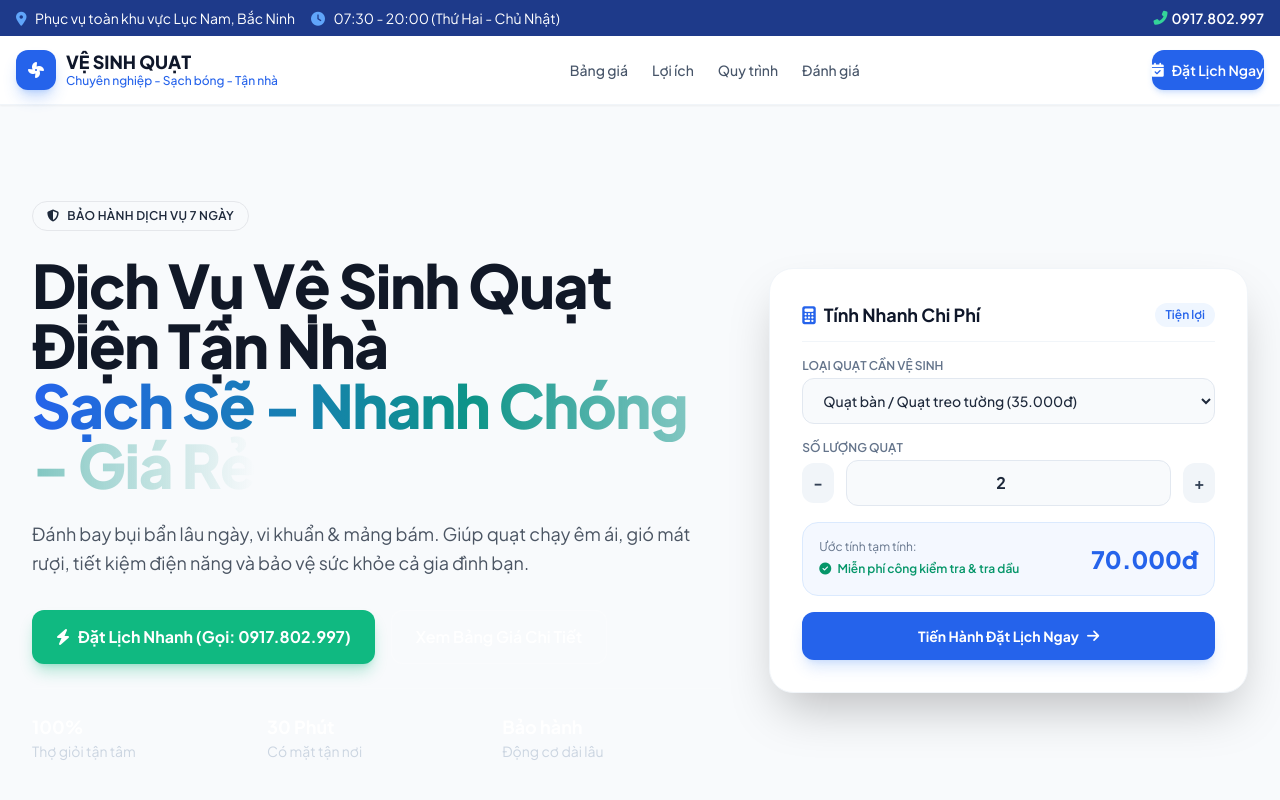
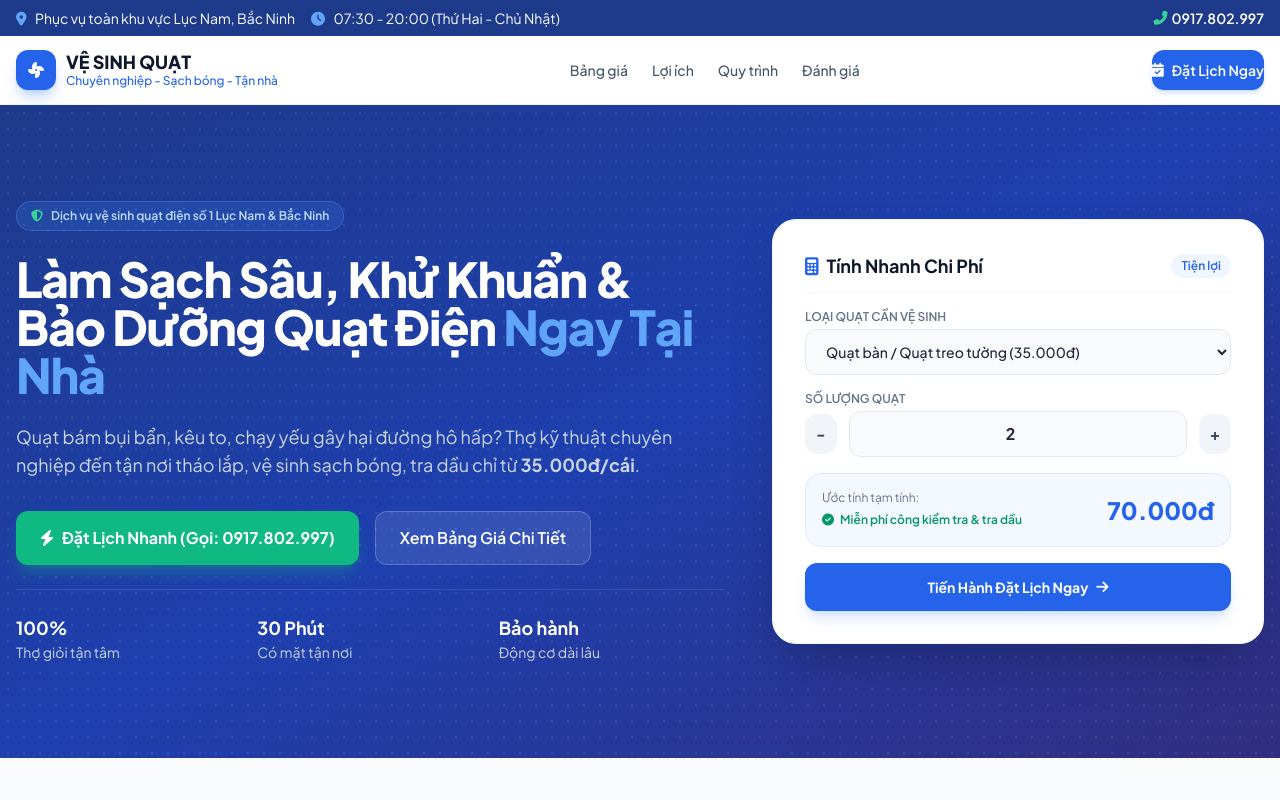
Before and after one commit to truongkmt/vesinhquat, a plain HTML site: page index.html in a window 1280 px wide. Shown: the top 800 px of the page. Drawn offline with nearby package versions, Linux system fonts and the light colour scheme.

Commit message:
Update index.html

```diff
--- a/index.html
+++ b/index.html
@@ -77,23 +77,19 @@
     </header>
 
     <!-- Hero Section -->
-    <section class="hero-bg py-16 lg:py-24 overflow-hidden relative border-b border-slate-100">
-        <div class="max-w-7xl mx-auto px-4 sm:px-6 lg:px-8">
-            <div class="grid grid-cols-1 lg:grid-cols-12 gap-12 items-center">
-
-                <div class="lg:col-span-7 space-y-6 text-center lg:text-left">
-                    <div class="inline-flex items-center gap-2 px-3.5 py-1.5 rounded-full bg-fresh-500/10 text-fresh-600 font-semibold text-xs tracking-wide uppercase border border-fresh-500/20">
-                        <i class="fa-solid fa-shield-halved"></i> Bảo Hành Dịch Vụ 7 Ngày
-                    </div>
-
-                    <h1 class="text-4xl sm:text-5xl lg:text-6xl font-extrabold text-gray-900 tracking-tight leading-tight">
-                        Dịch Vụ Vệ Sinh Quạt Điện Tận Nhà <br class="hidden sm:inline"/>
-                        <span class="bg-gradient-to-r from-brand-600 via-teal-600 to-fresh-500 bg-clip-text text-transparent">Sạch Sẽ - Nhanh Chóng - Giá Rẻ</span>
-                    </h1>
-
-                    <p class="text-lg text-gray-600 max-w-2xl mx-auto lg:mx-0 leading-relaxed">
-                        Đánh bay bụi bẩn lâu ngày, vi khuẩn & mảng bám. Giúp quạt chạy êm ái, gió mát rượi, tiết kiệm điện năng và bảo vệ sức khỏe cả gia đình bạn.
-                    </p>
+    <section class="relative bg-gradient-to-br from-blue-900 via-blue-800 to-indigo-900 text-white py-16 lg:py-24 overflow-hidden">
+        <div class="absolute inset-0 opacity-10 bg-[radial-gradient(#ffffff_1px,transparent_1px)] [background-size:16px_16px]"></div>
+        <div class="max-w-7xl mx-auto px-4 relative z-10 grid grid-cols-1 lg:grid-cols-12 gap-12 items-center">
+            <div class="lg:col-span-7 space-y-6">
+                <span class="inline-flex items-center gap-2 bg-blue-500/20 border border-blue-400/30 text-blue-200 text-xs font-semibold px-3.5 py-1.5 rounded-full">
+                    <i class="fas fa-shield-alt text-emerald-400"></i> Dịch vụ vệ sinh quạt điện số 1 Lục Nam & Bắc Ninh
+                </span>
+                <h2 class="text-3xl sm:text-4xl lg:text-5xl font-extrabold tracking-tight leading-tight">
+                    Làm Sạch Sâu, Khử Khuẩn & Bảo Dưỡng Quạt Điện <span class="text-blue-400">Ngay Tại Nhà</span>
+                </h2>
+                <p class="text-slate-300 text-base sm:text-lg max-w-2xl">
+                    Quạt bám bụi bẩn, kêu to, chạy yếu gây hại đường hô hấp? Thợ kỹ thuật chuyên nghiệp đến tận nơi tháo lắp, vệ sinh sạch bóng, tra dầu chỉ từ <strong>35.000đ/cái</strong>.
+                </p>
                 <div class="flex flex-wrap gap-4 pt-2">
                     <a href="#booking" class="bg-emerald-500 hover:bg-emerald-600 text-white font-bold px-6 py-3.5 rounded-xl shadow-lg shadow-emerald-500/30 transition flex items-center gap-2 text-base">
                         <i class="fas fa-bolt"></i> Đặt Lịch Nhanh (Gọi: 0917.802.997)
```
